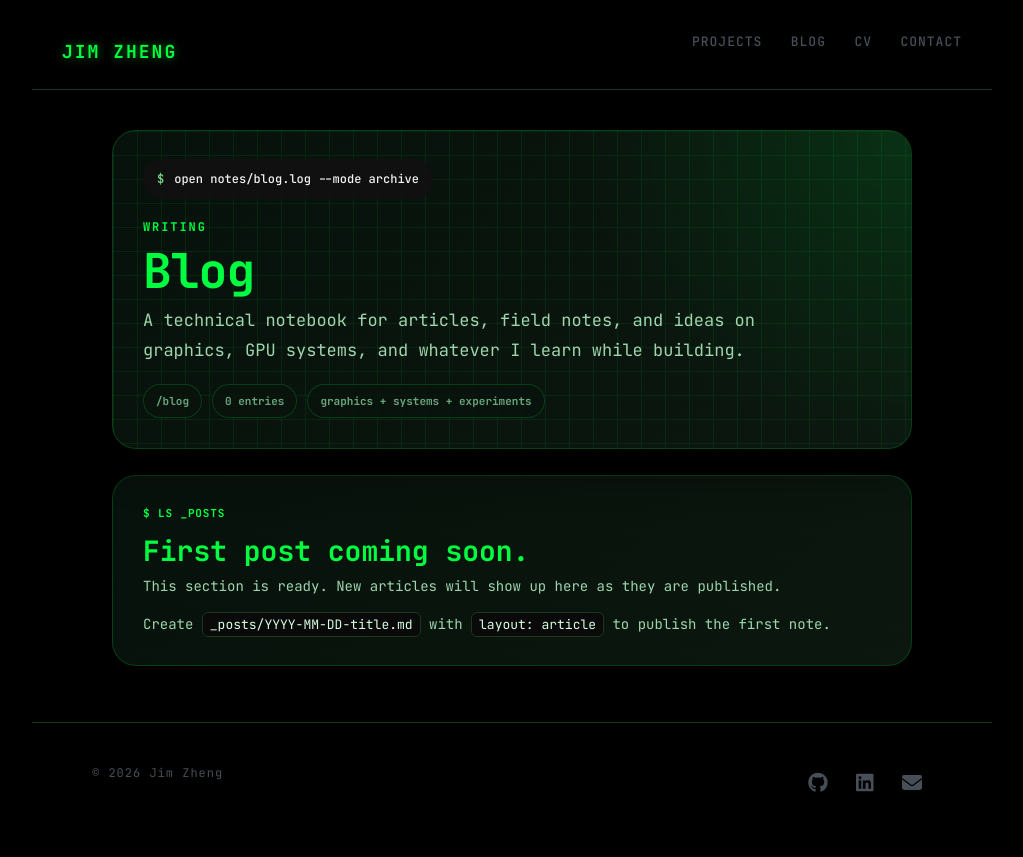
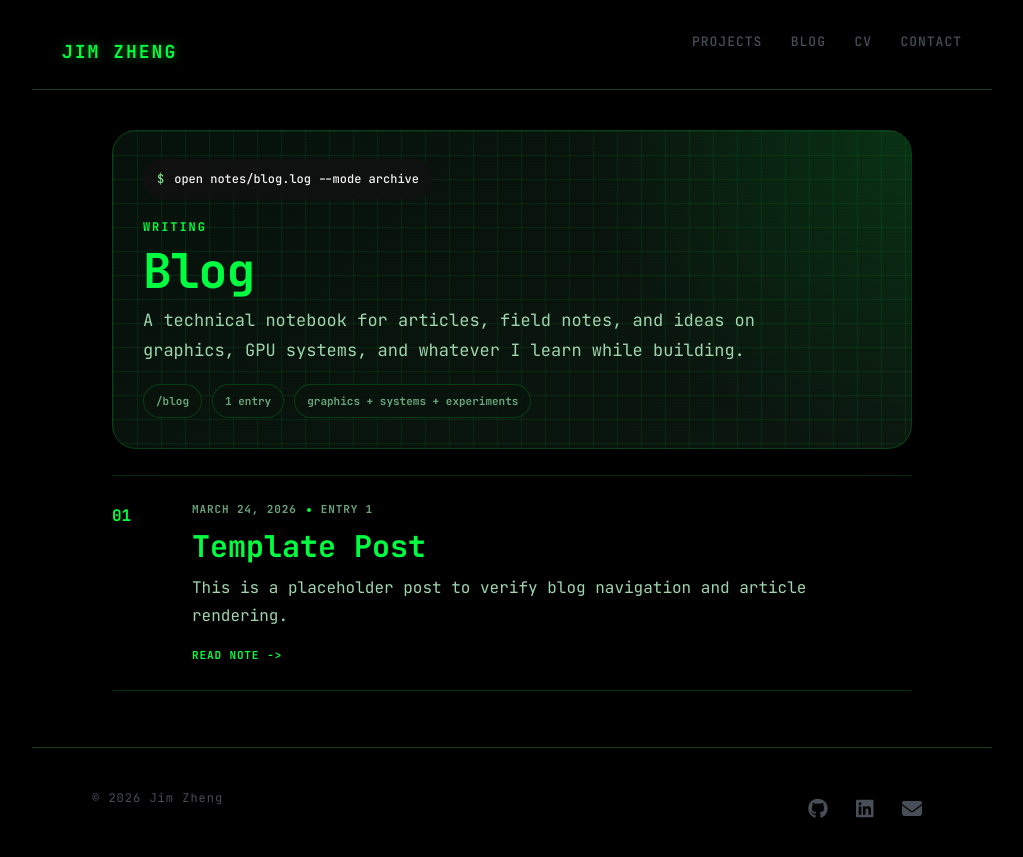
Before and after one commit to BANANASJIM/BANANASJIM.github.io, a Jekyll site: the page built from pages/blog.md, in a window 1280 px wide. Shown: the top 857 px of the page, without its empty margins (128-1151 px from the left). Built offline with Jekyll 4.4.1, drawn with Linux system fonts in a browser that asks for light colours; nearby versions of some CDN libraries.

Commit message:
Add blog template post and remove warm accent from theme

````diff
--- /dev/null
+++ b/_posts/2026-03-24-template-post.md
@@ -0,0 +1,24 @@
+---
+layout: article
+title: "Template Post"
+description: "Starter template for future technical notes."
+---
+
+This is a placeholder post to verify blog navigation and article rendering.
+
+## Why this exists
+- Ensures `/blog` has at least one clickable entry.
+- Provides a reusable template structure for future posts.
+
+## Template
+Use this format for new posts:
+
+```md
+---
+layout: article
+title: "Your Post Title"
+description: "One-line summary"
+---
+
+Your content here.
+```
--- a/assets/css/custom.css
+++ b/assets/css/custom.css
@@ -18,7 +18,7 @@
   --green-glow: rgba(0, 255, 65, 0.15);
   --green-dark: #003b00;
   --cyan: #00d4ff;
-  --amber: #ffb000;
+  --amber: #00ff41;
   --border: #0d1f0d;
   --border-bright: #1a3a1a;
   --radius: 4px;
````
